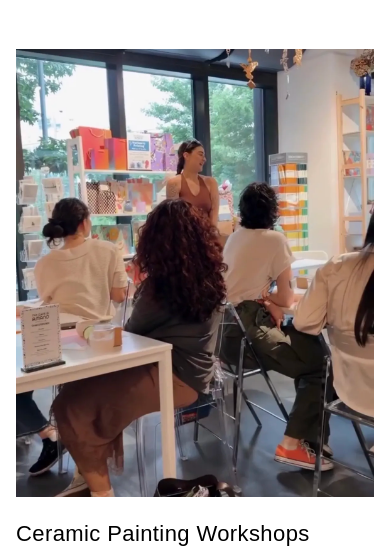
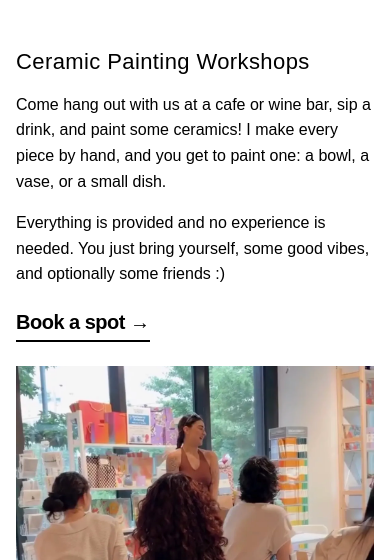
Before and after one commit to kilian-zindel/alexceramics, a plain HTML site: page workshops.html in a window 390 px wide. Shown: the part 257-817 px from the top of the page. Drawn offline with Linux system fonts and the light colour scheme; a web font is replaced by a local one.

Commit message:
Native-style book link, shorter mobile hero, store checkout in new tab

```diff
--- a/css/workshops.css
+++ b/css/workshops.css
@@ -29,17 +29,23 @@
     margin: 0;
 }
 
-/* "Book a spot": plain black outline, square corners, accent on hover */
+/* "Book a spot": styled like the active gallery filter on the home page
+   (bold + thick underline) so it feels native to the site, not a template button.
+   Previous outlined-box version: git tag design-v1 */
 
 .book-btn {
     display: inline-block;
     margin-top: 8px;
-    padding: 12px 28px;
-    border: 1px solid black;
+    padding-bottom: 6px;
+    border-bottom: 2px solid black;
     color: black;
     text-decoration: none;
-    font-size: 18px;
-    letter-spacing: 0.4px;
+    font-size: 20px;
+    font-weight: 900;
+    letter-spacing: -0.5px;
+}
+.book-btn::after {
+    content: " \2192"; /* → */
 }
 .book-btn:hover,
 .book-btn:focus-visible {
@@ -217,8 +223,15 @@
         align-items: flex-start;
         gap: 24px;
     }
+    /* Phones: text first, then a shorter landscape crop of the photo,
+       so the page doesn't open with one huge image. */
+    .workshops-text {
+        order: -1;
+    }
     .workshops-hero {
         width: 100%;
+        aspect-ratio: 4 / 3;
+        object-position: 50% 30%; /* keep Alex + guests' heads in frame */
     }
 
     .quick-facts {
--- a/js/store.js
+++ b/js/store.js
@@ -71,8 +71,10 @@ function renderProduct(item, index) {
         card.append(el("span", "product-sold", "Sold"));
     } else if (item.url) {
         const buy = el("a", "text-link product-buy", "Buy");
-        buy.href = item.url; // same tab, so Stripe can redirect back here
-        buy.setAttribute("aria-label", `Buy ${item.title}`);
+        buy.href = item.url;
+        buy.target = "_blank"; // checkout opens in a new tab; the store stays open here
+        buy.rel = "noopener";
+        buy.setAttribute("aria-label", `Buy ${item.title} (opens in a new tab)`);
         card.append(buy);
     }
     return card;
```
